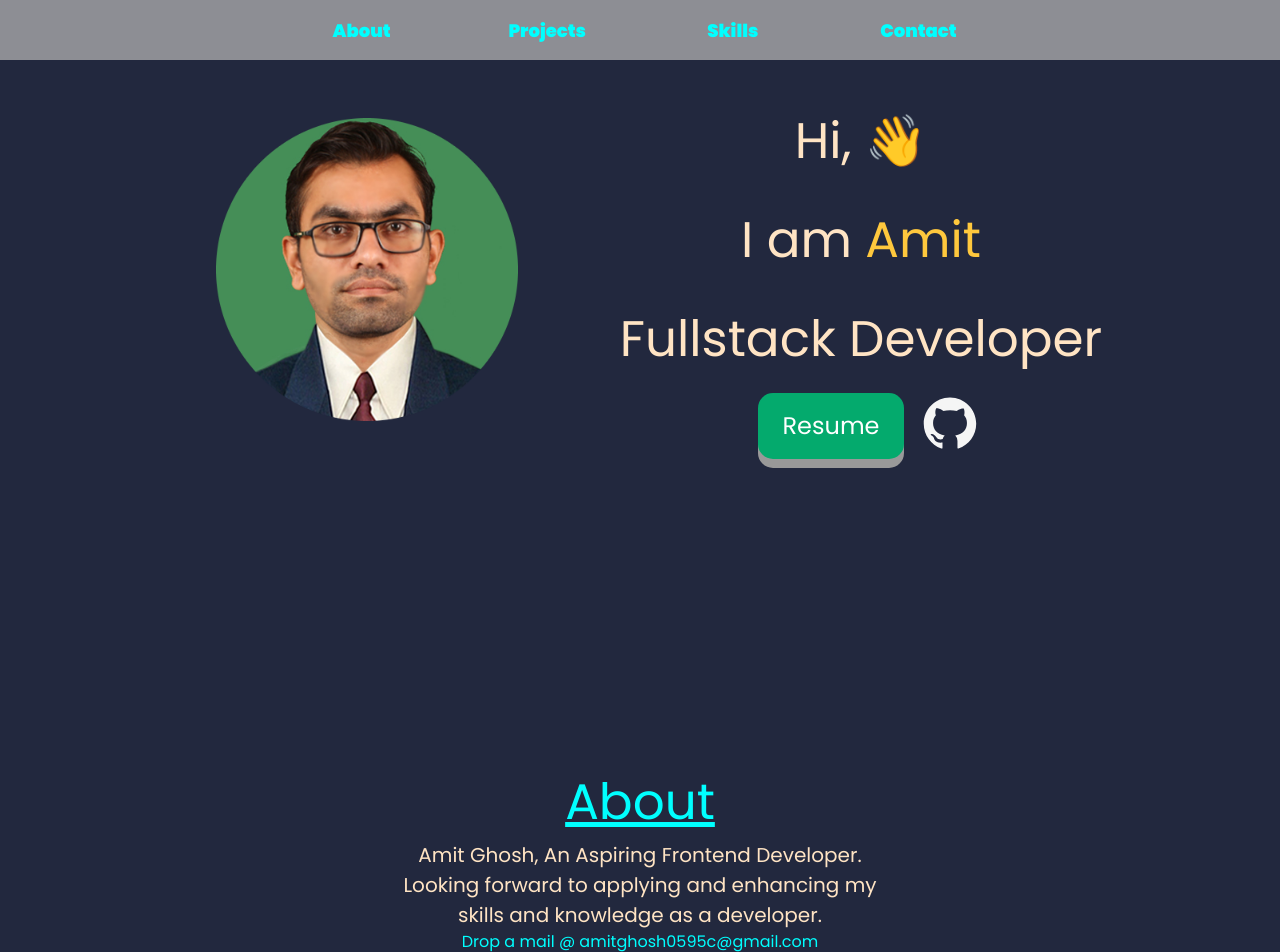
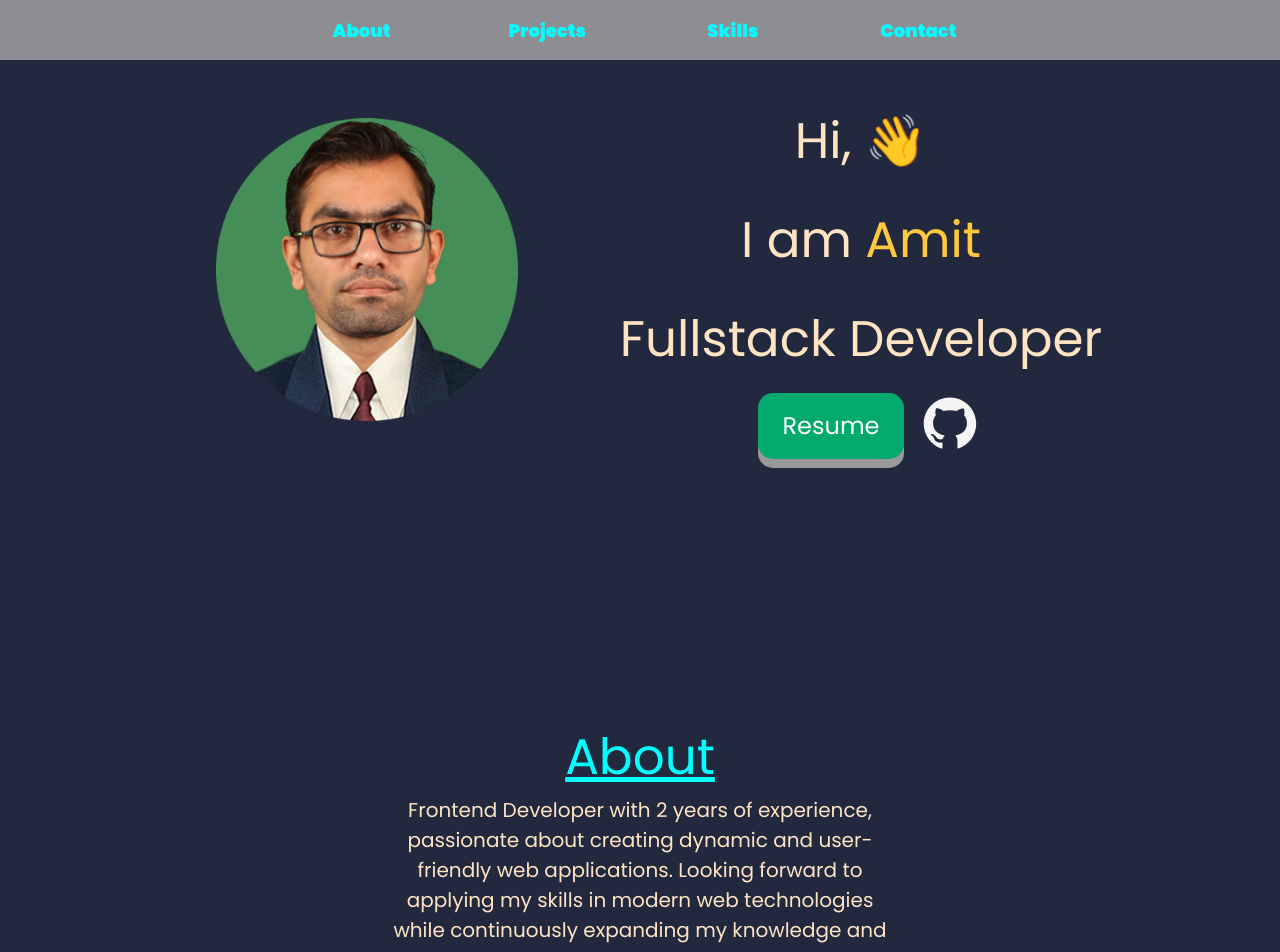
Before and after one commit to amit05c/portfolio, a React (Create React App) app: page / in a window 1280 px wide. Shown: the top 952 px of the page. Built offline with nearby package versions, Linux system fonts and the light colour scheme.

Commit message:
update about section

```diff
--- a/src/Pages/About.jsx
+++ b/src/Pages/About.jsx
@@ -21,7 +21,8 @@ const About = () => {
       <div data-aos={"zoom-in-up"}>
 
       <p  className={styles.text}>
-      Amit Ghosh, An Aspiring Frontend Developer. Looking forward to applying and enhancing my skills and knowledge as a developer.
+      {/* Amit Ghosh, An Aspiring Frontend Developer. Looking forward to applying and enhancing my skills and knowledge as a developer. */}
+      Frontend Developer with 2 years of experience, passionate about creating dynamic and user-friendly web applications. Looking forward to applying my skills in modern web technologies while continuously expanding my knowledge and expertise as a developer.
       </p>
 
       <p className={styles.email}>Drop a mail @  amitghosh0595c@gmail.com </p>
```
